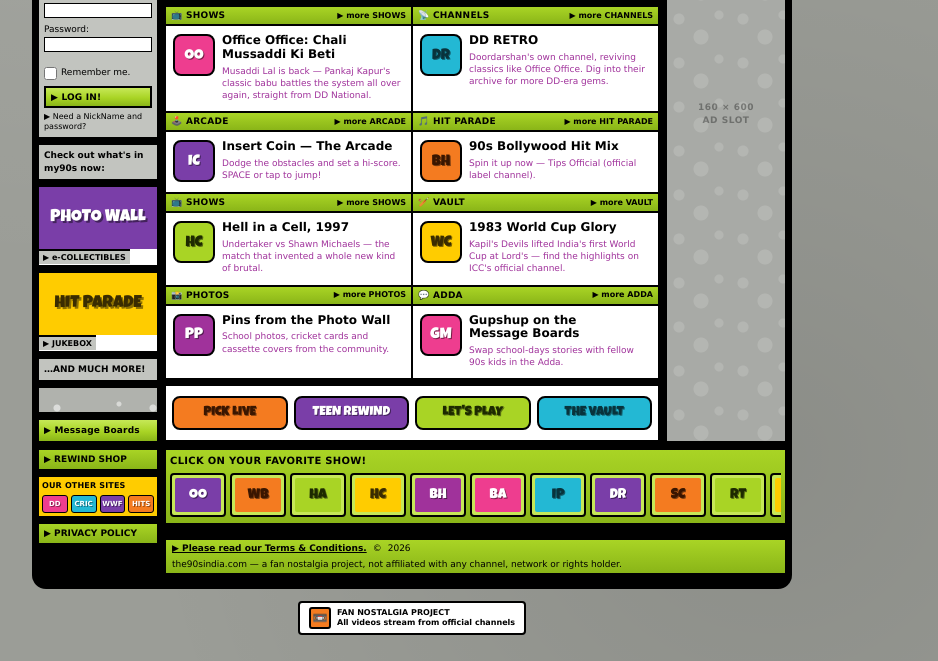
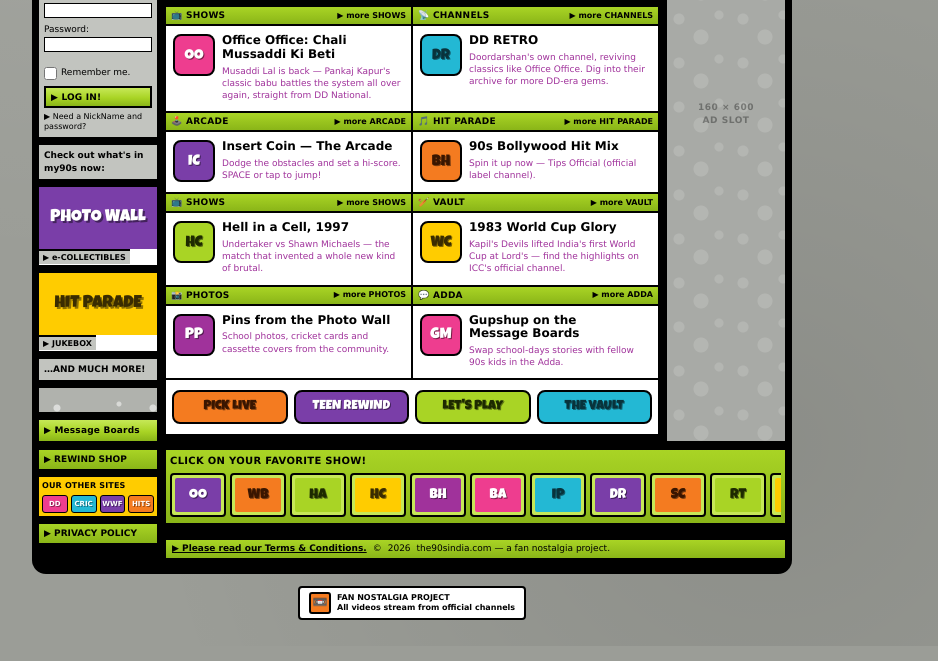
Before and after one commit to nileshpatil30/the90sindia, a PHP site: page /portal.html in a window 1280 px wide. Shown: the part 472-1133 px from the top of the page, without its empty margins (228-1166 px from the left). After the commit the page ends 1092 px from the top, so only its background shows below. Run offline with PHP 8.4, Linux system fonts and the light colour scheme.

Commit message:
Tighten portal layout and add optional tile artwork
Layout corrections against the reference composition:

- Card grid and badge row now share one bordered white panel instead of
  sitting in two separate blocks.
- Search field spans the sub-nav bar (340px) rather than a third of it.
- Terms line fits on one line again.

Artwork: any entry in js/config.js can now carry an optional `image` field.
One line fills every tile for that entry at once — avatar carousel, card icon,
sidebar thumbnail and bottom show strip — because all five call sites route
through a single paintTile() helper. Entries without an image keep the
generated monogram, and a path that fails to load falls back to the monogram
on error, so a missing file never leaves a blank square.

Adds img/ with a README covering sizing and the artwork-licensing rule, and
documents both the portal page and the image field in the project README.

Co-Authored-By: Claude Opus 5 <noreply@anthropic.com>
Claude-Session: https://claude.ai/code/session_013UK23Uyd62vxT19JVczkjm

```diff
--- a/css/portal.css
+++ b/css/portal.css
@@ -325,7 +325,7 @@ input:focus-visible {
 }
 
 .subnav-search input {
-  width: 190px;
+  width: 340px;
   height: 14px;
   padding: 0 4px;
   font-family: var(--font-ui);
@@ -417,6 +417,28 @@ input:focus-visible {
 .avatar:hover { border-color: var(--tang); }
 
 .avatar.is-current { border-color: var(--tang); box-shadow: inset 0 0 0 2px var(--sun); }
+
+/* Artwork slots — used wherever config.js supplies an `image` for an entry.
+   Without one the tile falls back to its generated monogram, so the page is
+   never broken by missing art. */
+.tile-art {
+  width: 100%;
+  height: 100%;
+  object-fit: cover;
+  display: block;
+  border-radius: 3px;
+  background: var(--paper);
+}
+
+.avatar:has(.tile-art) { background: var(--paper); }
+
+.card-icon:has(.tile-art) { padding: 0; overflow: hidden; }
+
+.card-icon .tile-art { border-radius: 6px; }
+
+.promo-art:has(.tile-art) { padding: 0; }
+
+.promo-art .tile-art { border-radius: 0; }
 
 /* --------------------------------------------------------------------------
    Body — three columns
@@ -708,6 +730,14 @@ input:focus-visible {
   display: grid;
   grid-template-columns: 1fr 1fr;
   gap: 2px;
+  background: var(--ink);
+}
+
+/* Card grid and badge row share one bordered white panel. */
+.panel {
+  display: flex;
+  flex-direction: column;
+  gap: 2px;
   border: 2px solid var(--ink);
   background: var(--ink);
 }
@@ -803,7 +833,6 @@ input:focus-visible {
   gap: 6px;
   padding: 10px 6px;
   background: var(--paper);
-  border: 2px solid var(--ink);
   align-items: center;
 }
 
--- a/js/portal.js
+++ b/js/portal.js
@@ -40,6 +40,32 @@
     if (words.length >= 2) return (words[0][0] + words[1][0]).toUpperCase();
     if (words.length === 1) return words[0].slice(0, 2).toUpperCase();
     return String(title).slice(0, 2).toUpperCase();
+  }
+
+  /* Fills a tile with `entry.image` if one is set in config.js, otherwise
+     with the generated monogram. Every tile on the page routes through here,
+     so dropping an image into config.js updates the carousel, the card, the
+     rail thumb and the bottom show strip at once. */
+  function paintTile(host, entry, tone, label) {
+    if (entry && entry.image) {
+      const img = document.createElement("img");
+      img.className = "tile-art";
+      img.src = entry.image;
+      img.alt = "";
+      img.loading = "lazy";
+      /* A dead path shouldn't leave a blank square — fall back to the monogram. */
+      img.addEventListener("error", function () {
+        host.removeChild(img);
+        host.style.background = tone.bg;
+        host.style.color = tone.fg;
+        host.textContent = label;
+      });
+      host.appendChild(img);
+      return;
+    }
+    host.style.background = tone.bg;
+    host.style.color = tone.fg;
+    host.textContent = label;
   }
 
   function hasVideo(entry) {
@@ -96,9 +122,7 @@
 
       const face = document.createElement("span");
       face.className = "avatar-face";
-      face.style.background = tone.bg;
-      face.style.color = tone.fg;
-      face.textContent = monogram(item.name || item.title);
+      paintTile(face, item, tone, monogram(item.name || item.title));
       btn.appendChild(face);
 
       btn.addEventListener("click", function () {
@@ -248,9 +272,7 @@
 
       const icon = document.createElement("span");
       icon.className = "card-icon";
-      icon.style.background = tone.bg;
-      icon.style.color = tone.fg;
-      icon.textContent = monogram(card.title);
+      paintTile(icon, card.entry || card, tone, monogram(card.title));
       body.appendChild(icon);
 
       const copy = document.createElement("span");
@@ -297,9 +319,7 @@
 
       const face = document.createElement("span");
       face.className = "showstrip-tile-face";
-      face.style.background = tone.bg;
-      face.style.color = tone.fg;
-      face.textContent = monogram(item.title || item.name);
+      paintTile(face, item, tone, monogram(item.title || item.name));
       btn.appendChild(face);
 
       btn.addEventListener("click", function () {
@@ -326,9 +346,7 @@
       const tone = swatch(0);
       name.textContent = featured.name;
       blurb.textContent = "Channel " + featured.num + " — flip over and start watching.";
-      thumb.style.background = tone.bg;
-      thumb.style.color = tone.fg;
-      thumb.textContent = monogram(featured.name);
+      paintTile(thumb, featured, tone, monogram(featured.name));
       document.getElementById("rail-featured-go").addEventListener("click", function (ev) {
         ev.preventDefault();
         playEntry(featured, true);
@@ -351,9 +369,7 @@
       a.href = p.href;
       const art = document.createElement("span");
       art.className = "promo-art";
-      art.style.background = p.tone.bg;
-      art.style.color = p.tone.fg;
-      art.textContent = p.art;
+      paintTile(art, p, p.tone, p.art);
       const cap = document.createElement("span");
       cap.className = "promo-cap";
       cap.textContent = "▶ " + p.cap;
--- a/portal.html
+++ b/portal.html
@@ -136,9 +136,10 @@
         </div>
       </div>
 
-      <div class="card-grid" id="card-grid"></div>
-
-      <div class="badge-strip" id="badge-strip"></div>
+      <div class="panel">
+        <div class="card-grid" id="card-grid"></div>
+        <div class="badge-strip" id="badge-strip"></div>
+      </div>
     </div>
 
     <!-- ---- RIGHT RAIL ---- -->
@@ -172,8 +173,7 @@
       </div>
       <p class="terms">
         <a href="index.html">▶ Please read our Terms &amp; Conditions.</a>
-        © <span id="footer-year"></span> the90sindia.com — a fan nostalgia project, not affiliated
-        with any channel, network or rights holder.
+        © <span id="footer-year"></span> the90sindia.com — a fan nostalgia project.
       </p>
     </div>
   </div>
```
Also changed, not shown: js/config.js (+19 -0 lines), README.md, img/README.md (added).
